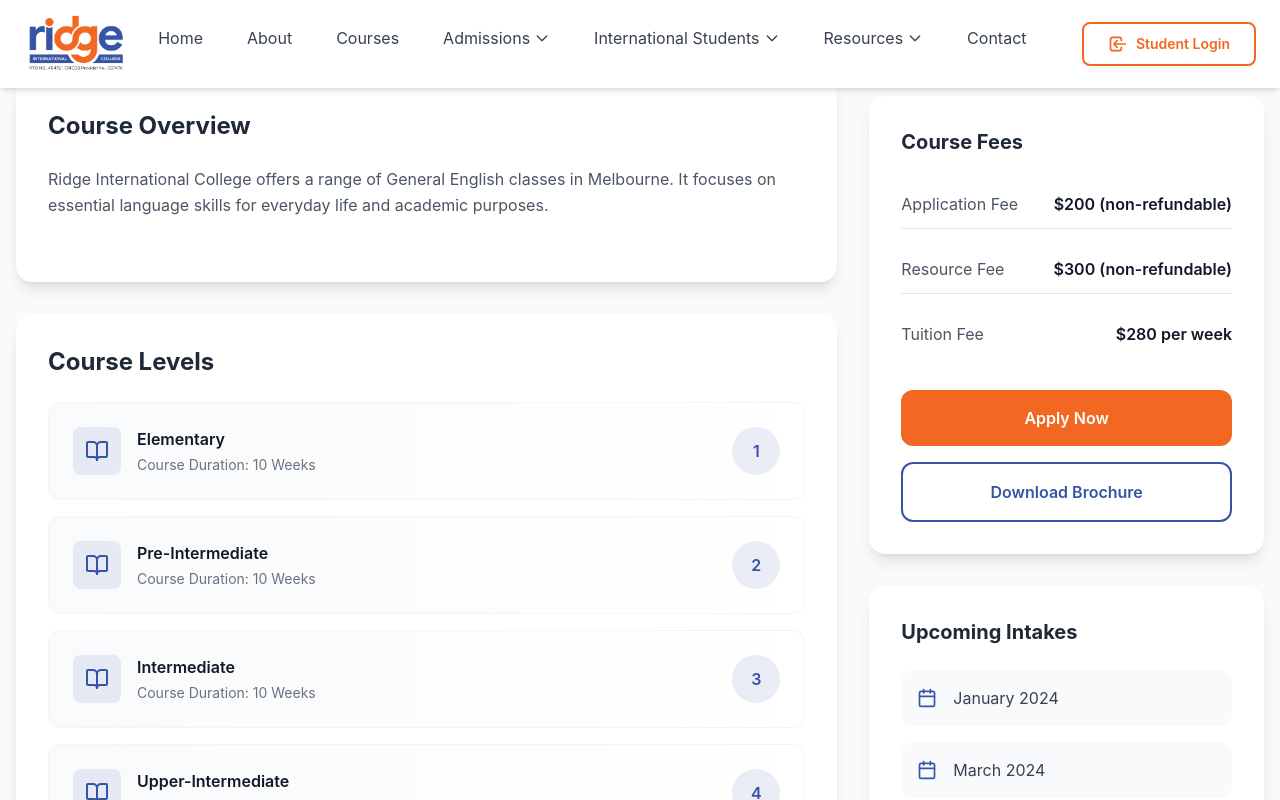
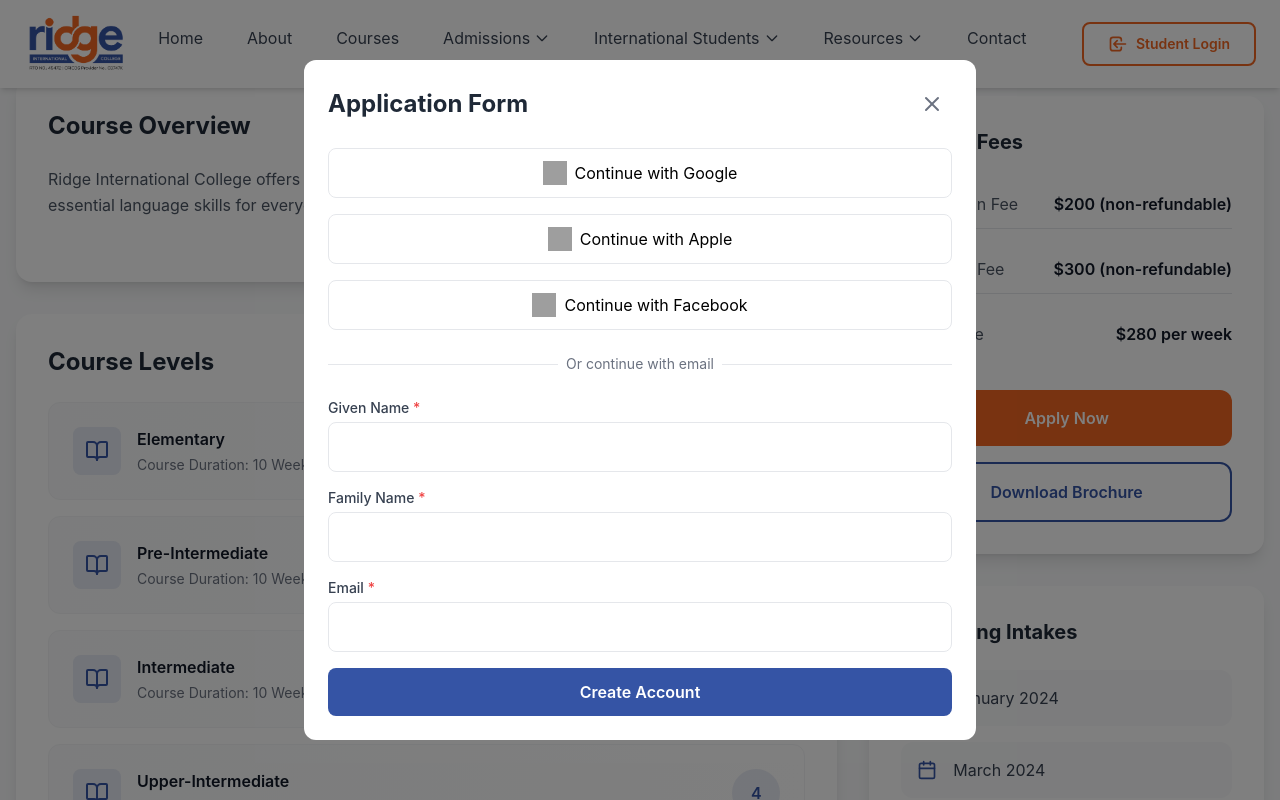
Before and after one commit to sani0010/ridge-website, a React (Create React App) app: page /course/general-english in a window 1280 px wide. Both pictures are taken after a click on the button "Apply Now". Shown: the part 652-1452 px from the top of the page. Built offline with nearby package versions, Linux system fonts and the light colour scheme; grey boxes are pictures that could not be loaded.

Commit message:
apply now

```diff
--- a/src/App.js
+++ b/src/App.js
@@ -66,6 +66,8 @@ function App() {
         <Route path="/course/commercial-cookery-hospitality-management" element={<CookeryPage />} />
 
 
+
+
       </Routes>
       <Footer />
     </Router>
--- /dev/null
+++ b/src/pages/ApplicationModal.js
@@ -0,0 +1,150 @@
+import React, { useState } from 'react';
+import { X, ArrowLeft } from 'lucide-react';
+
+const ApplicationModal = ({ isOpen, onClose }) => {
+  const [loginMethod, setLoginMethod] = useState('form');
+  const [formData, setFormData] = useState({
+    givenName: '',
+    familyName: '',
+    email: ''
+  });
+
+  if (!isOpen) return null;
+
+  const handleSubmit = (e) => {
+    e.preventDefault();
+    console.log('Form submitted:', formData);
+    onClose();
+  };
+
+  const handleSocialLogin = (provider) => {
+    console.log(`Logging in with ${provider}`);
+    setLoginMethod(provider);
+    // Add your social login logic here
+  };
+
+  const renderLoginButtons = () => (
+    <div className="space-y-4 mb-6">
+      <button
+        className="w-full flex items-center justify-center gap-2 p-3 border rounded-lg hover:bg-gray-50"
+        onClick={() => handleSocialLogin('google')}
+      >
+        <img src="/api/placeholder/24/24" alt="Google" className="w-6 h-6" />
+        Continue with Google
+      </button>
+      <button
+        className="w-full flex items-center justify-center gap-2 p-3 border rounded-lg hover:bg-gray-50"
+        onClick={() => handleSocialLogin('apple')}
+      >
+        <img src="/api/placeholder/24/24" alt="Apple" className="w-6 h-6" />
+        Continue with Apple
+      </button>
+      <button
+        className="w-full flex items-center justify-center gap-2 p-3 border rounded-lg hover:bg-gray-50"
+        onClick={() => handleSocialLogin('facebook')}
+      >
+        <img src="/api/placeholder/24/24" alt="Facebook" className="w-6 h-6" />
+        Continue with Facebook
+      </button>
+    </div>
+  );
+
+  const renderForm = () => (
+    <form onSubmit={handleSubmit} className="space-y-4">
+      <div>
+        <label className="block text-sm font-medium text-gray-700 mb-1">
+          Given Name <span className="text-red-500">*</span>
+        </label>
+        <input
+          type="text"
+          required
+          className="w-full p-3 border rounded-lg"
+          value={formData.givenName}
+          onChange={(e) => setFormData({...formData, givenName: e.target.value})}
+        />
+      </div>
+      <div>
+        <label className="block text-sm font-medium text-gray-700 mb-1">
+          Family Name <span className="text-red-500">*</span>
+        </label>
+        <input
+          type="text"
+          required
+          className="w-full p-3 border rounded-lg"
+          value={formData.familyName}
+          onChange={(e) => setFormData({...formData, familyName: e.target.value})}
+        />
+      </div>
+      <div>
+        <label className="block text-sm font-medium text-gray-700 mb-1">
+          Email <span className="text-red-500">*</span>
+        </label>
+        <input
+          type="email"
+          required
+          className="w-full p-3 border rounded-lg"
+          value={formData.email}
+          onChange={(e) => setFormData({...formData, email: e.target.value})}
+        />
+      </div>
+      <button
+        type="submit"
+        className="w-full bg-[#3554a5] text-white py-3 px-6 rounded-lg font-semibold hover:bg-[#2a4384] transition-colors"
+      >
+        Create Account
+      </button>
+    </form>
+  );
+
+  const renderContent = () => {
+    if (loginMethod !== 'form') {
+      return (
+        <div className="text-center">
+          <button
+            onClick={() => setLoginMethod('form')}
+            className="mb-4 flex items-center text-gray-600 hover:text-gray-800"
+          >
+            <ArrowLeft className="w-5 h-5 mr-2" />
+            Back to login options
+          </button>
+          <div className="p-8">
+            <div className="animate-spin rounded-full h-12 w-12 border-b-2 border-[#3554a5] mx-auto mb-4"></div>
+            <p className="text-gray-600">Connecting to {loginMethod}...</p>
+          </div>
+        </div>
+      );
+    }
+
+    return (
+      <>
+        {renderLoginButtons()}
+        <div className="relative mb-6">
+          <div className="absolute inset-0 flex items-center">
+            <div className="w-full border-t"></div>
+          </div>
+          <div className="relative flex justify-center text-sm">
+            <span className="px-2 bg-white text-gray-500">Or continue with email</span>
+          </div>
+        </div>
+        {renderForm()}
+      </>
+    );
+  };
+
+  return (
+    <div className="fixed inset-0 bg-black/50 flex items-center justify-center z-50">
+      <div className="bg-white rounded-xl w-full max-w-2xl p-6 m-4 max-h-[90vh] overflow-y-auto">
+        <div className="flex justify-between items-center mb-6">
+          <h2 className="text-2xl font-bold text-gray-800">Application Form</h2>
+          <button onClick={onClose} className="p-2 hover:bg-gray-100 rounded-full">
+            <X className="w-6 h-6 text-gray-500" />
+          </button>
+        </div>
+
+        {renderContent()}
+      </div>
+    </div>
+  );
+};
+
+export default ApplicationModal;
--- a/src/pages/CourseDetailPage.js
+++ b/src/pages/CourseDetailPage.js
@@ -1,4 +1,4 @@
-import React from 'react';
+import React, { useState } from 'react';
 import { useParams } from 'react-router-dom';
 import {
   Clock,
@@ -12,6 +12,8 @@ import {
   ClipboardCheck
 } from 'lucide-react';
 import { courseData } from '../data/courseData';
+import ApplicationModal from './ApplicationModal';
+
 
 // Import all course images
 import generalEnglishImg from '../assets/general-english.jpg';
@@ -82,9 +84,12 @@ const courseCategories = {
   'sit60322-advanced-diploma-hospitality-management': 'Hospitality Programs',
 };
 
+
+
 const CourseDetailPage = () => {
   const { courseName } = useParams();
   const course = courseData[courseName];
+  const [isApplicationModalOpen, setIsApplicationModalOpen] = useState(false);
 
   if (!course) {
     return <div className="text-center text-red-500">Course not found!</div>;
@@ -328,9 +333,12 @@ const CourseDetailPage = () => {
                     <span className="font-semibold text-gray-900">{course.tuitionFee}</span>
                   </div>
                 </div>
-                <button className="w-full bg-[#F26722] text-white py-4 px-6 rounded-xl font-semibold hover:bg-[#d55a1d] transition-colors mb-4">
-                  Apply Now
-                </button>
+                <button
+  className="w-full bg-[#F26722] text-white py-4 px-6 rounded-xl font-semibold hover:bg-[#d55a1d] transition-colors mb-4"
+  onClick={() => setIsApplicationModalOpen(true)}
+>
+  Apply Now
+</button>
                 <button className="w-full bg-white text-[#3554a5] border-2 border-[#3554a5] py-4 px-6 rounded-xl font-semibold hover:bg-blue-50 transition-colors">
                   Download Brochure
                 </button>
@@ -354,6 +362,10 @@ const CourseDetailPage = () => {
           </div>
         </div>
       </div>
+      <ApplicationModal
+  isOpen={isApplicationModalOpen}
+  onClose={() => setIsApplicationModalOpen(false)}
+/>
     </div>
   );
 };
```
